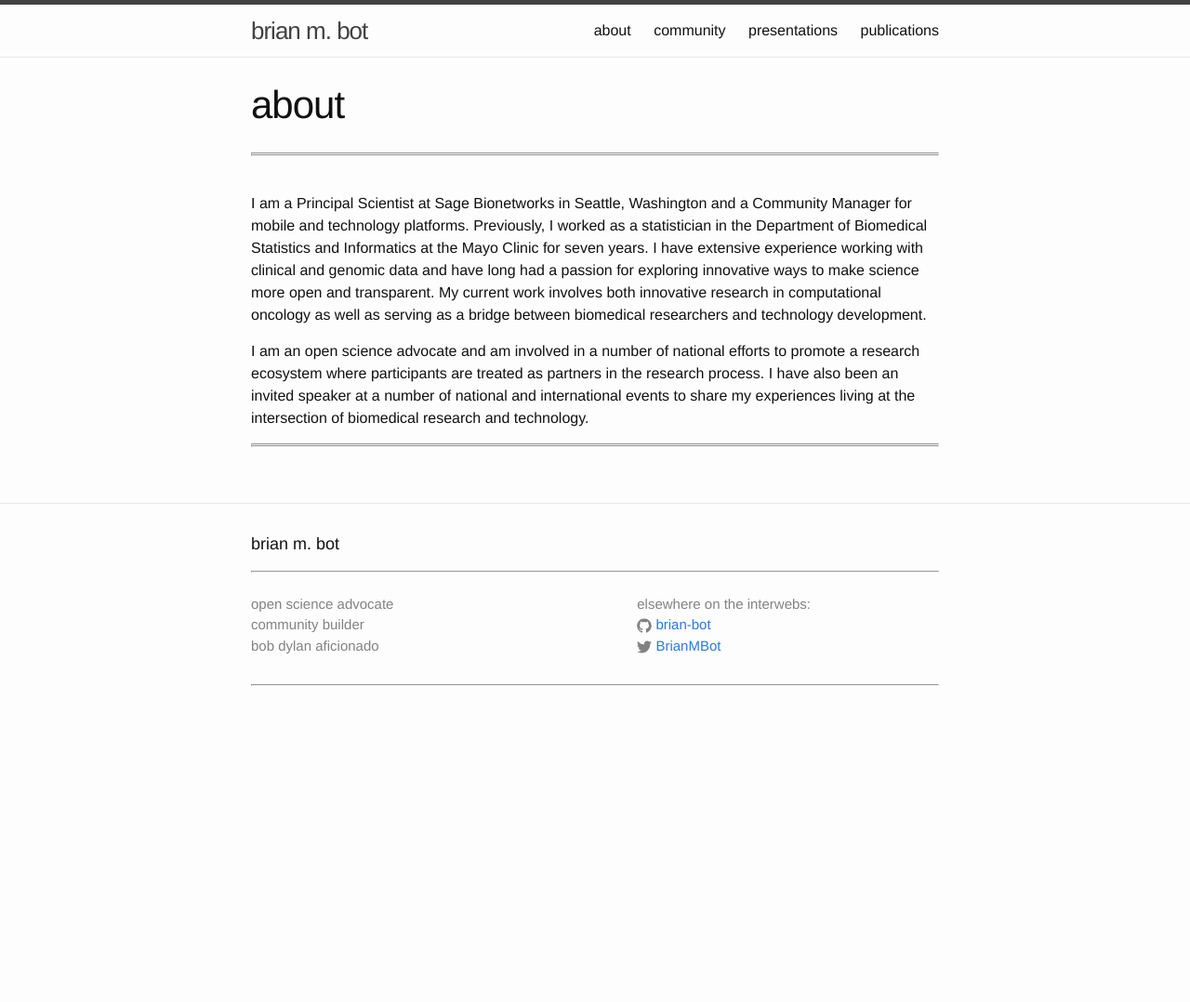
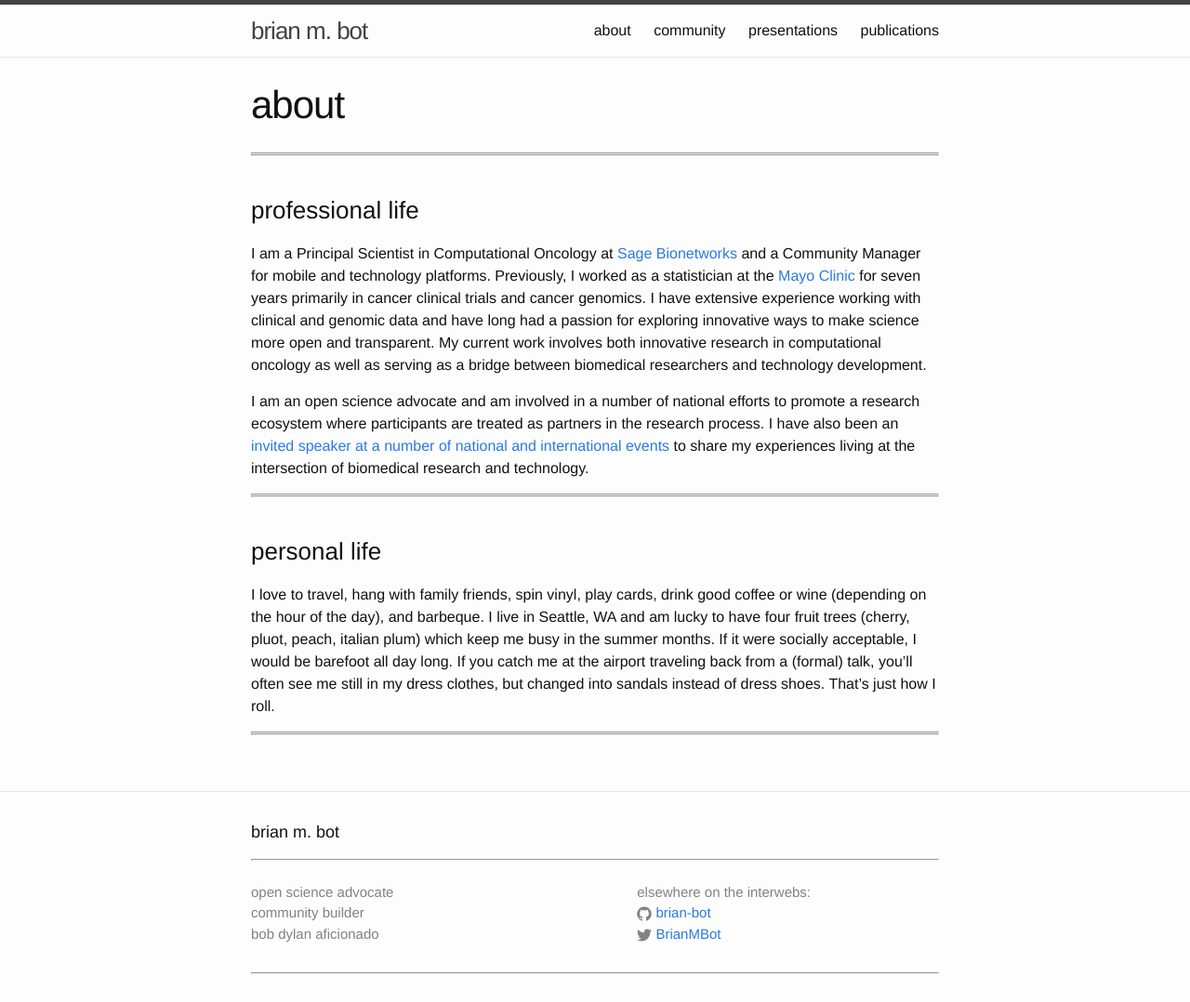
Before and after one commit to eddiekasner/brian-bot.github.io, a Jekyll site: the page built from about.md, in a window 1280 px wide. Shown: the whole page at 93% size. Built offline with Jekyll 4.4.1, drawn with Linux system fonts in a browser that asks for light colours; before the commit the page ends 900 px from its top, so only the background shows below that.

Commit message:
updated about page

```diff
--- a/about.md
+++ b/about.md
@@ -8,9 +8,17 @@ permalink: /about/
 ***
 <br>
 
-I am a Principal Scientist at Sage Bionetworks in Seattle, Washington and a Community Manager for mobile and technology platforms. Previously, I worked as a statistician in the Department of Biomedical Statistics and Informatics at the Mayo Clinic for seven years. I have extensive experience working with clinical and genomic data and have long had a passion for exploring innovative ways to make science more open and transparent. My current work involves both innovative research in computational oncology as well as serving as a bridge between biomedical researchers and technology development.
+### professional life
+I am a Principal Scientist in Computational Oncology at [Sage Bionetworks](http://www.sagebase.org) and a Community Manager for mobile and technology platforms. Previously, I worked as a statistician at the [Mayo Clinic](http://www.mayoclinic.org/) for seven years primarily in cancer clinical trials and cancer genomics. I have extensive experience working with clinical and genomic data and have long had a passion for exploring innovative ways to make science more open and transparent. My current work involves both innovative research in computational oncology as well as serving as a bridge between biomedical researchers and technology development.
 
-I am an open science advocate and am involved in a number of national efforts to promote a research ecosystem where participants are treated as partners in the research process. I have also been an invited speaker at a number of national and international events to share my experiences living at the intersection of biomedical research and technology.
+I am an open science advocate and am involved in a number of national efforts to promote a research ecosystem where participants are treated as partners in the research process. I have also been an [invited speaker at a number of national and international events](/presentations) to share my experiences living at the intersection of biomedical research and technology.
 
 ***
 ***
+<br>
+
+### personal life
+I love to travel, hang with family friends, spin vinyl, play cards, drink good coffee or wine (depending on the hour of the day), and barbeque. I live in Seattle, WA and am lucky to have four fruit trees (cherry, pluot, peach, italian plum) which keep me busy in the summer months. If it were socially acceptable, I would be barefoot all day long. If you catch me at the airport traveling back from a (formal) talk, you'll often see me still in my dress clothes, but changed into sandals instead of dress shoes. That's just how I roll.
+
+***
+***
```
